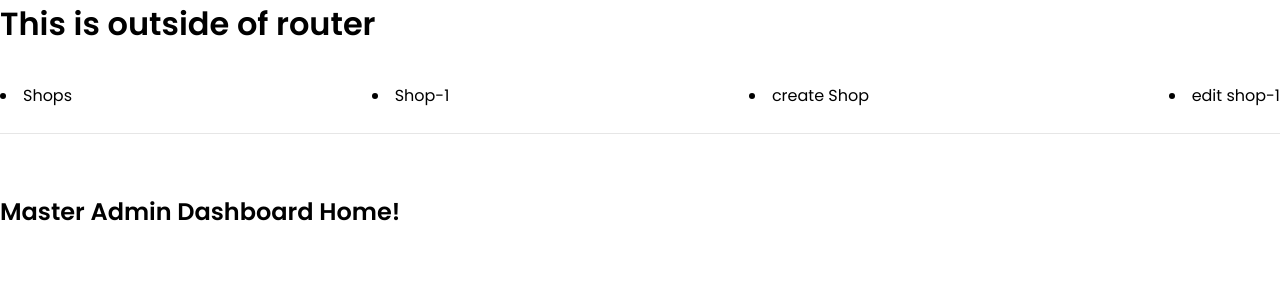
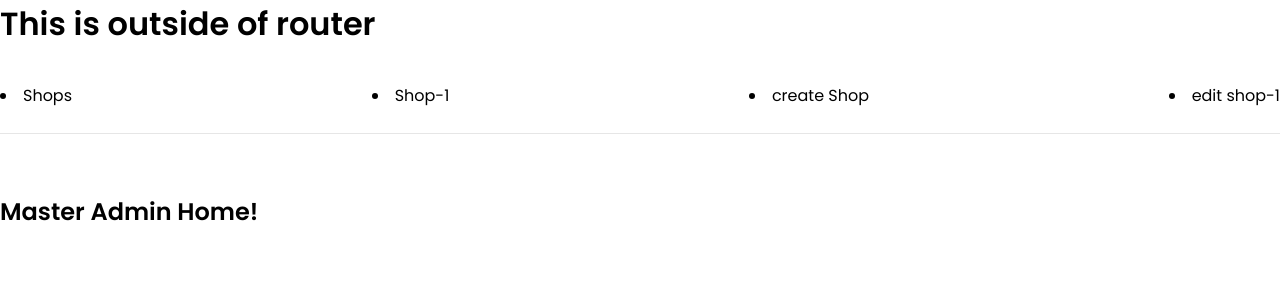
Before and after one commit to dipankarX86/lsrapp, a React (Create React App) app in the folder resources/dashboard/: page /#/master in a window 1280 px wide. Shown: the top 300 px of the page. Built offline with nearby package versions, Linux system fonts and the light colour scheme.

Commit message:
chanegd names of master-admin and its landing child page

```diff
--- a/resources/dashboard/src/App.js
+++ b/resources/dashboard/src/App.js
@@ -3,8 +3,8 @@ import {HashRouter as Router, Routes, Route} from 'react-router-dom'
 import AdminUserLogin from './pages/AdminUserLogin';
 
 // All Master Admin Pages imported Bellow
-import MasterHeader from './pages/master/MasterHeader'
 import MasterAdminDashboard from './pages/master/MasterAdminDashboard';
+import MasterAdminHome from './pages/master/MasterAdminHome';
 import CreateShop from './pages/master/shops/CreateShop';
 import EditShop from './pages/master/shops/EditShop';
 import Shop from './pages/master/shops/Shop';
@@ -35,9 +35,9 @@ function App() {
           <Route path='/' element={<AdminUserLogin />} />
 
           {/* Master Admin */}
-          <Route path='/master' element={<MasterHeader />} >
+          <Route path='/master' element={<MasterAdminDashboard />} >
             {/* Master Admin Shop Pages */}
-            <Route path='/master' element={<MasterAdminDashboard />} />
+            <Route path='/master' element={<MasterAdminHome />} />
             <Route path='/master/shops' element={<Shops />} />
             <Route path='/master/shops/1' element={<Shop />} />
             <Route path='/master/shops/create' element={<CreateShop />} />
--- a/resources/dashboard/src/pages/master/MasterAdminDashboard.jsx
+++ b/resources/dashboard/src/pages/master/MasterAdminDashboard.jsx
@@ -1,11 +1,35 @@
 import React from 'react'
+import {Link} from 'react-router-dom'
+import { Outlet } from "react-router-dom";
 
 function MasterAdminDashboard() {
-  return (
-    <>
-      <h2>Master Admin Dashboard Home!</h2>
-    </>
-  )
+    return (
+        <>
+            <header className='header'>
+                <li>
+                    <Link to='/master/shops'>
+                        Shops
+                    </Link>
+                </li>
+                <li>
+                    <Link to='/master/shops/1'>
+                        Shop-1
+                    </Link>
+                </li>
+                <li>
+                    <Link to='/master/shops/create'>
+                        create Shop
+                    </Link>
+                </li>
+                <li>
+                    <Link to='/master/shops/edit/1'>
+                        edit shop-1
+                    </Link>
+                </li>
+            </header>
+            <Outlet />
+        </>
+    )
 }
 
 export default MasterAdminDashboard
--- /dev/null
+++ b/resources/dashboard/src/pages/master/MasterAdminHome.jsx
@@ -0,0 +1,11 @@
+import React from 'react'
+
+function MasterAdminHome() {
+  return (
+    <>
+      <h2>Master Admin Home!</h2>
+    </>
+  )
+}
+
+export default MasterAdminHome
--- a/resources/dashboard/src/pages/master/MasterHeader.jsx
+++ /dev/null
@@ -1,35 +0,0 @@
-import React from 'react'
-import {Link} from 'react-router-dom'
-import { Outlet } from "react-router-dom";
-
-function MasterHeader() {
-    return (
-        <>
-        <header className='header'>
-            <li>
-                <Link to='/master/shops'>
-                    Shops
-                </Link>
-            </li>
-            <li>
-                <Link to='/master/shops/1'>
-                    Shop-1
-                </Link>
-            </li>
-            <li>
-                <Link to='/master/shops/create'>
-                    create Shop
-                </Link>
-            </li>
-            <li>
-                <Link to='/master/shops/edit/1'>
-                    edit shop-1
-                </Link>
-            </li>
-        </header>
-        <Outlet />
-        </>
-    )
-}
-
-export default MasterHeader
```
